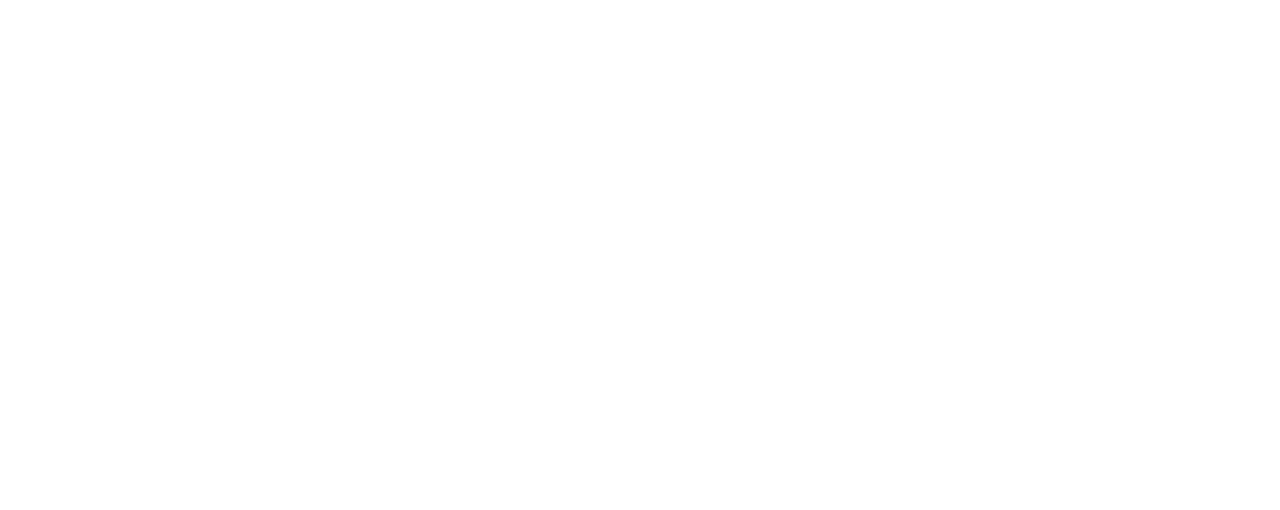
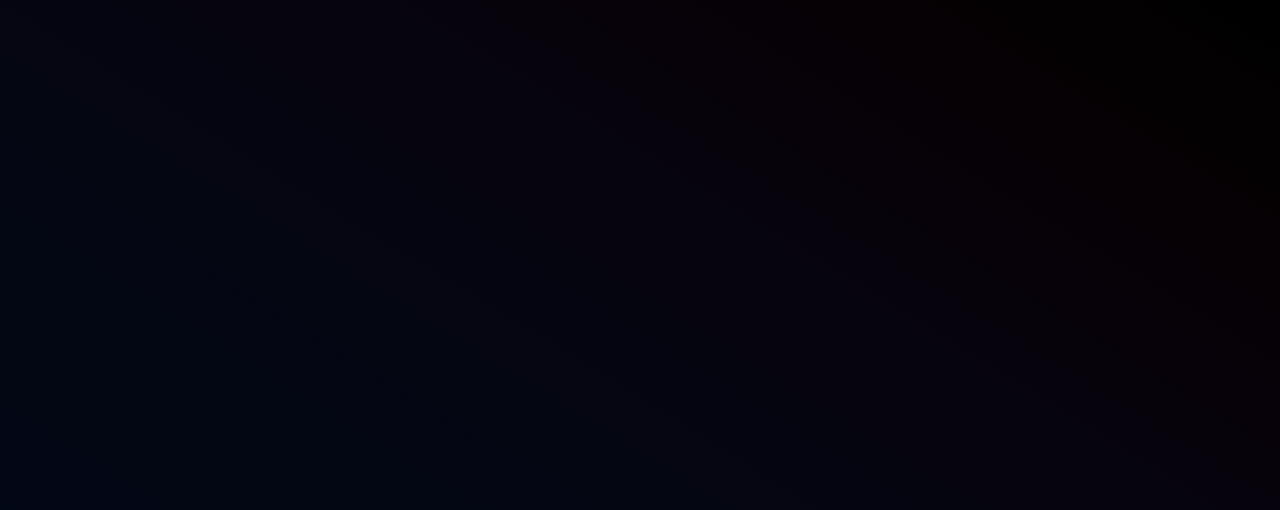
Before and after one commit to reginald-chand/personal-portfolio-2024, a Next.js app: page / in a window 1280 px wide. Shown: the top 510 px of the page. Built offline with nearby package versions, Linux system fonts and the light colour scheme.

Commit message:
Add GlobalLayout

```diff
--- a/app/page.tsx
+++ b/app/page.tsx
@@ -1,5 +1,10 @@
 import { ReactElement } from "react";
+import { GlobalLayout } from "./components/layouts/_app";
 
 export default function Home(): ReactElement {
-  return <></>;
+  return (
+    <GlobalLayout>
+      <main className="w-full h-screen"></main>
+    </GlobalLayout>
+  );
 }
```
